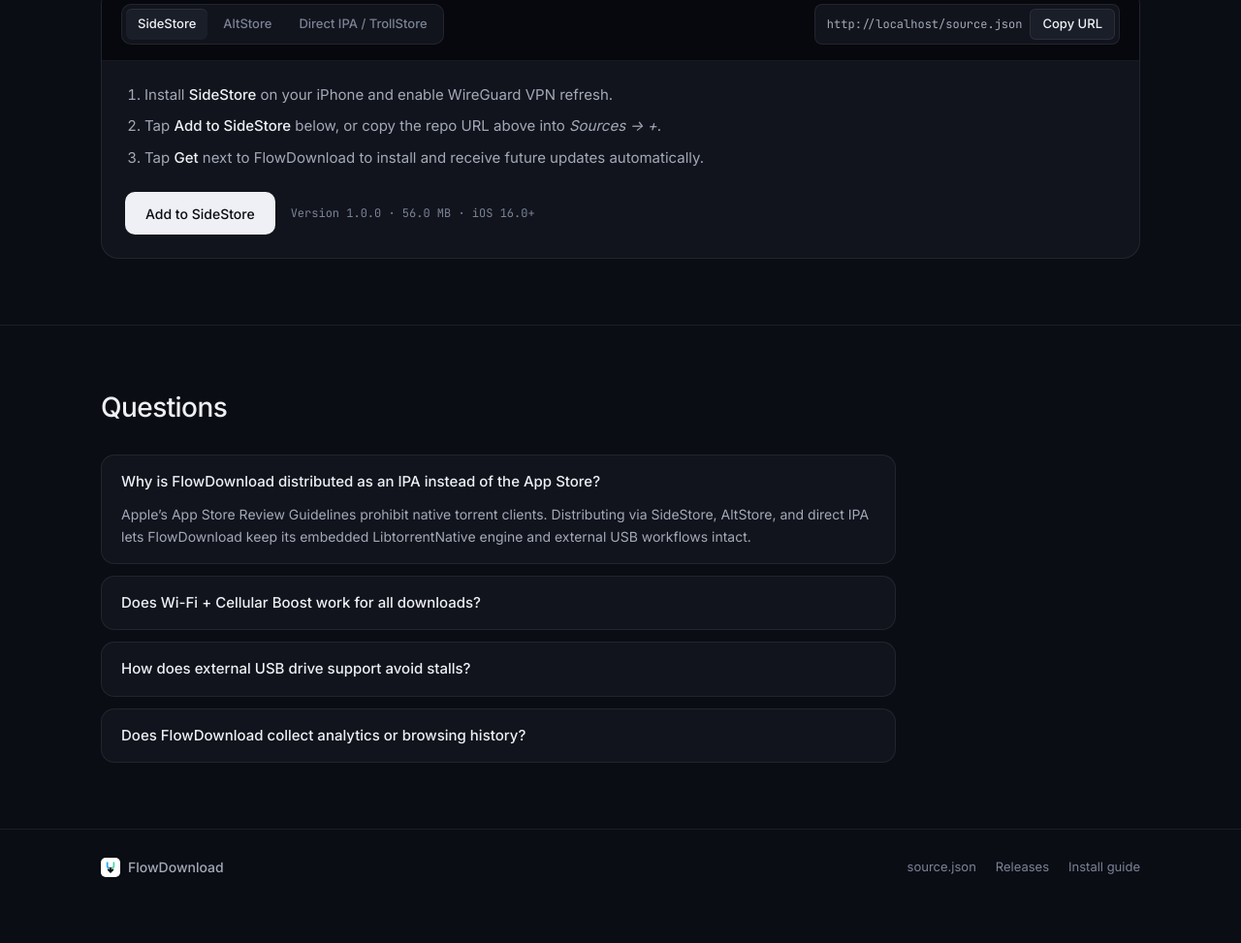
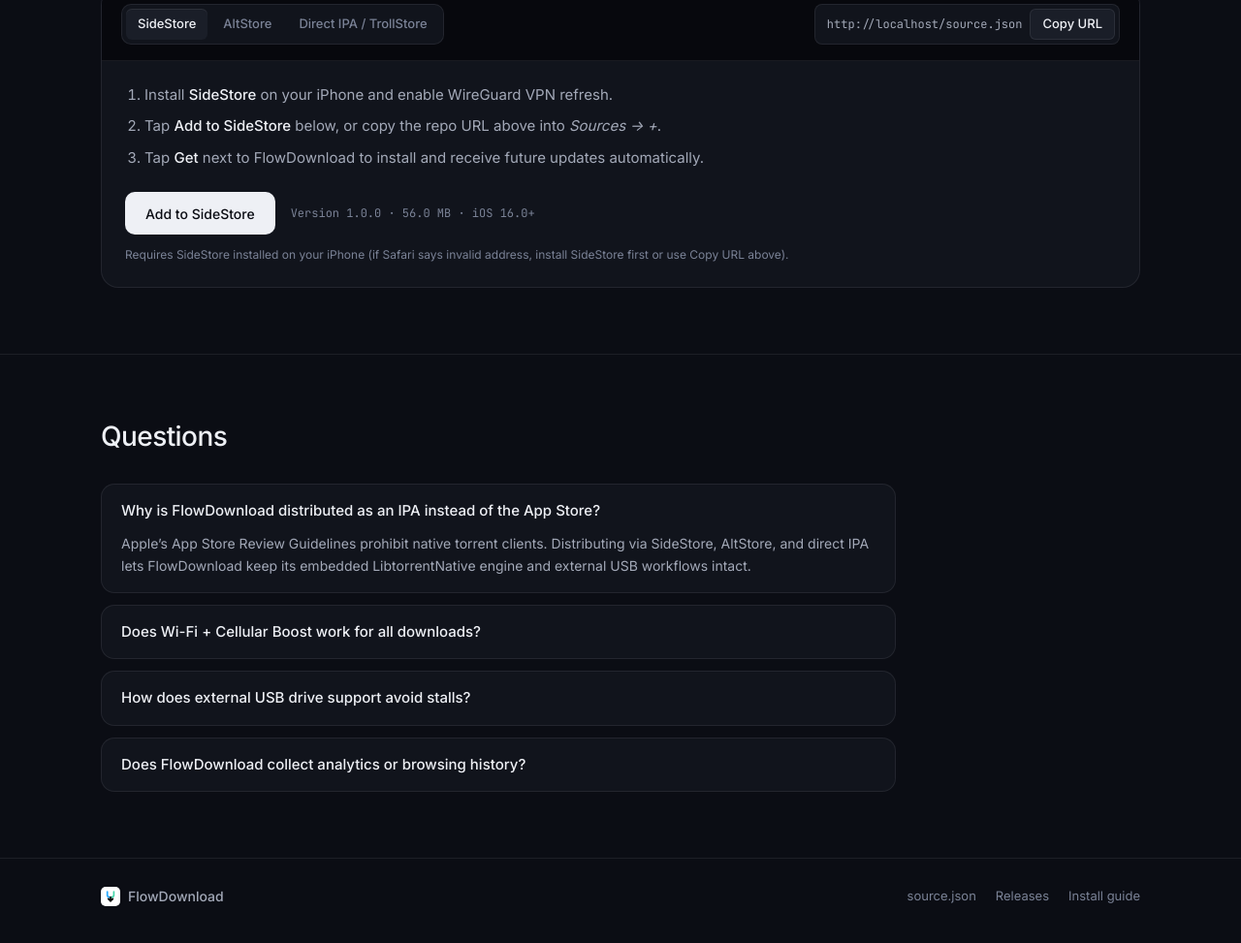
Before and after one commit to Muhammad-Favel/FlowDownload-Releases, a plain HTML site: page index.html in a window 1280 px wide. Shown: the part 2804-3777 px from the top of the page at 97% size. Before the commit the page ends 3749 px from the top, so only its background shows below. Drawn offline with Linux system fonts and the light colour scheme.

Commit message:
Add SideStore/AltStore URL scheme install hint

```diff
--- a/index.html
+++ b/index.html
@@ -427,6 +427,7 @@
                 <a class="btn btn-primary" id="paneSideStoreLink" href="#install">Add to SideStore</a>
                 <span class="mono release-meta" id="releaseMetaSideStore">Version 1.0.0 · 24.8 MB · iOS 16.0+</span>
               </div>
+              <p class="install-hint">Requires SideStore installed on your iPhone (if Safari says invalid address, install SideStore first or use Copy URL above).</p>
             </div>
 
             <div class="install-pane" data-pane="altstore" hidden>
@@ -439,6 +440,7 @@
                 <a class="btn btn-primary" id="paneAltStoreLink" href="#install">Add to AltStore</a>
                 <span class="mono release-meta" id="releaseMetaAltStore">Version 1.0.0 · 24.8 MB · iOS 16.0+</span>
               </div>
+              <p class="install-hint">Requires AltStore installed on your iPhone (if Safari says invalid address, install AltStore first or use Copy URL above).</p>
             </div>
 
             <div class="install-pane" data-pane="direct" hidden>
--- a/styles.css
+++ b/styles.css
@@ -1017,6 +1017,12 @@ button {
   color: var(--text-muted);
 }
 
+.install-hint {
+  margin: 12px 0 0;
+  font-size: 12px;
+  color: var(--text-muted);
+}
+
 /* FAQ */
 .faq-list {
   display: flex;
```
